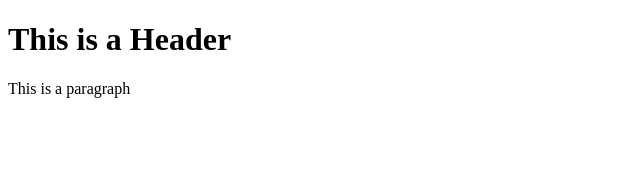
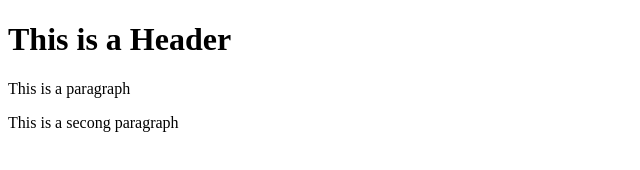
Before and after one commit to Ambasa/gitTest, a plain HTML site: page Template/index.html in a window 1280 px wide. Shown: the whole page, without its empty margins (0-640 px from the left). Drawn offline with Linux system fonts and the light colour scheme.

Commit message:
thits commit

```diff
--- a/Template/index.html
+++ b/Template/index.html
@@ -5,5 +5,6 @@
 	<body>
 		<h1>This is a Header</h1>
 		<p>This is a paragraph</p>
+		<p>This is a secong paragraph</P>
 	</body>
 </html>
```
